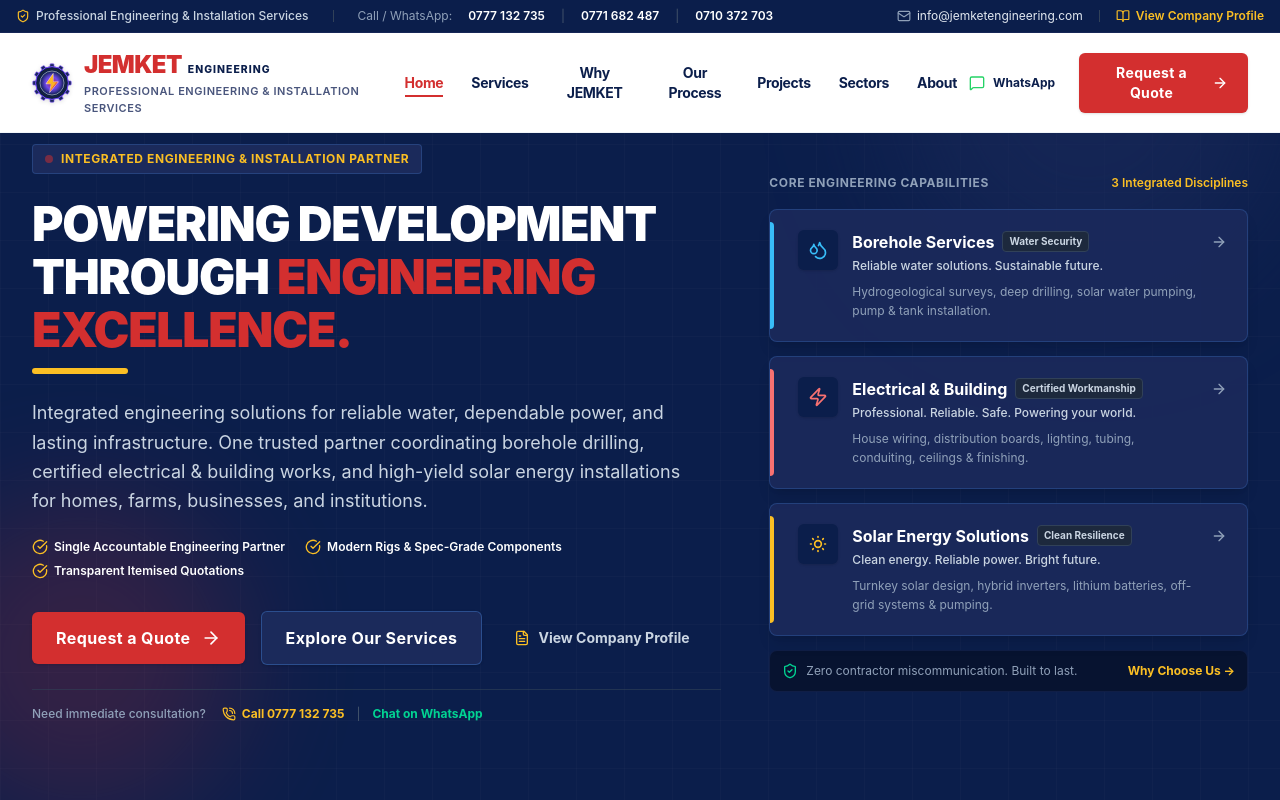
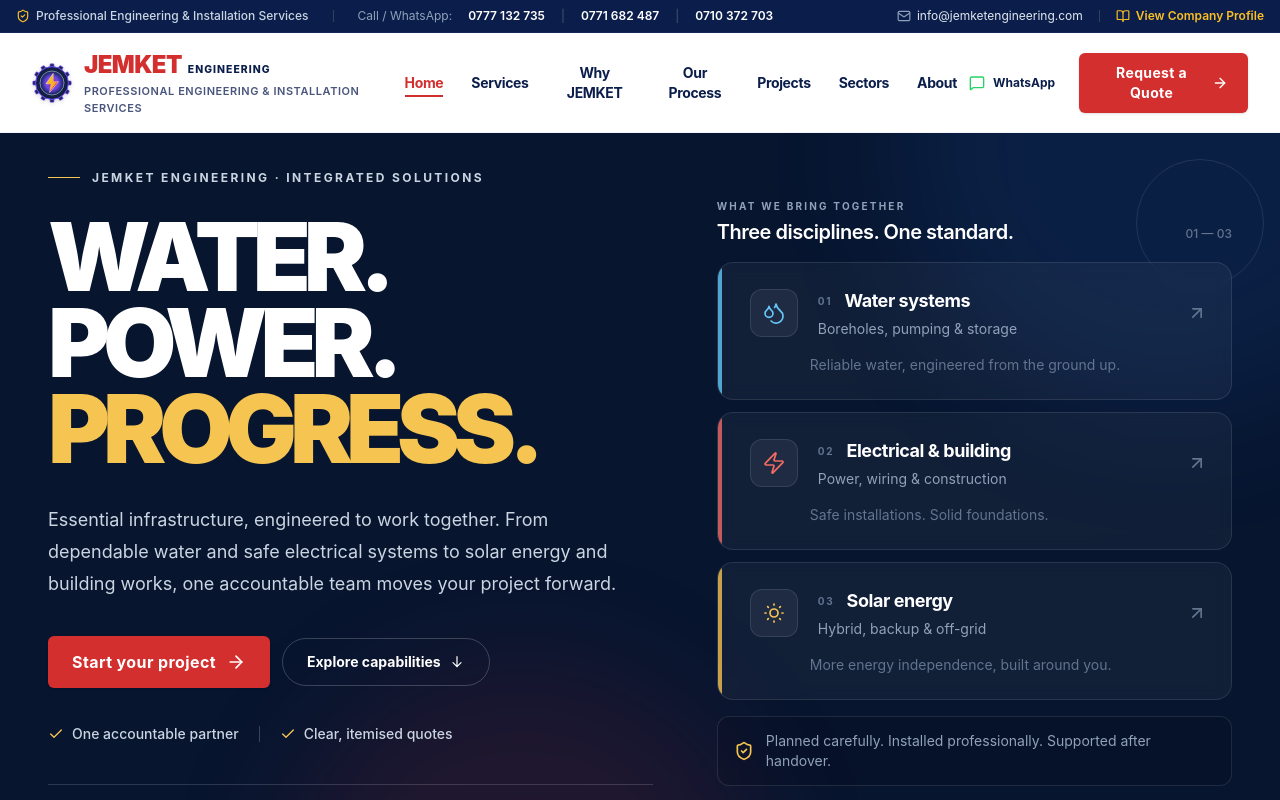
Before and after one commit to NateJ4y/Jemket, a React (Vite) app: page / in a window 1280 px wide. Shown: the top 800 px of the page. Built offline with nearby package versions, Linux system fonts and the light colour scheme.

Commit message:
Redesign Jemket hero with premium editorial layout

```diff
--- a/src/components/sections/HeroSection.tsx
+++ b/src/components/sections/HeroSection.tsx
@@ -5,10 +5,11 @@
   Zap,
   SunMedium,
   ArrowRight,
+  ArrowUpRight,
   ShieldCheck,
   PhoneCall,
-  CheckCircle,
   FileText,
+  Check,
 } from 'lucide-react';
 import { Button } from '../common/Button';
 import { ContactService } from '../../services/ContactService';
@@ -31,261 +32,207 @@
   const divisions = [
     {
       id: 'borehole' as const,
+      number: '01',
       icon: Droplets,
-      title: 'Borehole Services',
-      subtitle: 'Reliable water solutions. Sustainable future.',
-      summary: 'Hydrogeological surveys, deep drilling, solar water pumping, pump & tank installation.',
-      accentColor: '#38BDF8',
-      tag: 'Water Security',
+      title: 'Water systems',
+      subtitle: 'Boreholes, pumping & storage',
+      accent: '#65C7F7',
+      detail: 'Reliable water, engineered from the ground up.',
     },
     {
       id: 'electrical-building' as const,
+      number: '02',
       icon: Zap,
-      title: 'Electrical & Building',
-      subtitle: 'Professional. Reliable. Safe. Powering your world.',
-      summary: 'House wiring, distribution boards, lighting, tubing, conduiting, ceilings & finishing.',
-      accentColor: '#F87171',
-      tag: 'Certified Workmanship',
+      title: 'Electrical & building',
+      subtitle: 'Power, wiring & construction',
+      accent: '#F36B63',
+      detail: 'Safe installations. Solid foundations.',
     },
     {
       id: 'solar' as const,
+      number: '03',
       icon: SunMedium,
-      title: 'Solar Energy Solutions',
-      subtitle: 'Clean energy. Reliable power. Bright future.',
-      summary: 'Turnkey solar design, hybrid inverters, lithium batteries, off-grid systems & pumping.',
-      accentColor: '#FBBF24',
-      tag: 'Clean Resilience',
+      title: 'Solar energy',
+      subtitle: 'Hybrid, backup & off-grid',
+      accent: '#F5C451',
+      detail: 'More energy independence, built around you.',
     },
   ];
 
   return (
     <section
       id="hero"
-      className="relative pt-28 pb-16 md:pt-36 md:pb-24 overflow-hidden bg-[#0B1E4B] text-white"
+      className="jemket-hero relative isolate overflow-hidden bg-[#07152F] text-white pt-36 pb-16 sm:pt-40 md:pb-24"
     >
-      {/* Precision Engineering Geometric Background */}
-      <div className="absolute inset-0 pointer-events-none opacity-20">
-        <svg className="w-full h-full" xmlns="http://www.w3.org/2000/svg">
-          <defs>
-            <pattern id="grid-pattern" width="48" height="48" patternUnits="userSpaceOnUse">
-              <path d="M 48 0 L 0 0 0 48" fill="none" stroke="#FFFFFF" strokeWidth="0.5" strokeOpacity="0.4" />
-            </pattern>
-          </defs>
-          <rect width="100%" height="100%" fill="url(#grid-pattern)" />
-        </svg>
-      </div>
+      <div className="hero-grid absolute inset-0 pointer-events-none" aria-hidden="true" />
+      <div className="absolute -right-40 -top-32 h-[34rem] w-[34rem] rounded-full bg-blue-500/10 blur-3xl pointer-events-none" />
+      <div className="absolute -bottom-56 left-[22%] h-[30rem] w-[30rem] rounded-full bg-red-500/10 blur-3xl pointer-events-none" />
+      <div className="absolute left-0 top-0 h-1 w-1/3 bg-[#E84A4A]" />
+      <div className="absolute left-1/3 top-0 h-1 w-1/6 bg-[#F5C451]" />
 
-      {/* Dynamic Angular Architectural Accents (Matches JEMKET Brochure Geometry) */}
-      <div className="absolute -top-24 right-0 w-96 h-96 bg-[#1B2A5B] rounded-full blur-3xl opacity-60 pointer-events-none" />
-      <div className="absolute bottom-0 -left-20 w-80 h-80 bg-[#D32F2F] rounded-full blur-3xl opacity-20 pointer-events-none" />
-
-      {/* Yellow Wedge Accent line */}
-      <div className="absolute top-0 right-1/4 w-32 h-2 bg-[#FBBF24] hidden md:block" />
-
-      <div className="relative max-w-7xl mx-auto px-4 sm:px-6 lg:px-8">
-        <div className="grid grid-cols-1 lg:grid-cols-12 gap-12 items-center">
-
-          {/* Main Hero Editorial Column (Left 7 Cols) */}
-          <div className="lg:col-span-7 space-y-6">
-
-            {/* Eyebrow Label */}
+      <div className="relative mx-auto max-w-[1400px] px-5 sm:px-8 lg:px-12">
+        <div className="grid items-center gap-14 lg:grid-cols-[1.08fr_0.92fr] lg:gap-16">
+          <div className="max-w-3xl">
             <motion.div
-              initial={{ opacity: 0, y: -10 }}
+              initial={{ opacity: 0, y: 14 }}
               animate={{ opacity: 1, y: 0 }}
-              transition={{ duration: 0.4 }}
-              className="inline-flex items-center gap-2 px-3 py-1.5 rounded bg-[#1B2A5B] border border-blue-400/20 text-xs font-bold uppercase tracking-wider text-[#FBBF24]"
+              transition={{ duration: 0.55, ease: 'easeOut' }}
+              className="mb-7 inline-flex items-center gap-3 text-[11px] font-bold uppercase tracking-[0.2em] text-slate-300 sm:text-xs"
             >
-              <span className="w-2 h-2 rounded-full bg-[#D32F2F] animate-pulse" />
-              <span>Integrated Engineering &amp; Installation Partner</span>
+              <span className="h-px w-8 bg-[#F5C451]" />
+              JEMKET Engineering · Integrated solutions
             </motion.div>
 
-            {/* Core Master Headline */}
-            <motion.div
-              initial={{ opacity: 0, y: 15 }}
+            <motion.h1
+              initial={{ opacity: 0, y: 22 }}
               animate={{ opacity: 1, y: 0 }}
-              transition={{ duration: 0.5, delay: 0.1 }}
-              className="space-y-2"
+              transition={{ duration: 0.65, delay: 0.08, ease: 'easeOut' }}
+              className="max-w-4xl text-[clamp(3.25rem,7.4vw,7.2rem)] font-black leading-[0.91] tracking-[-0.075em] text-white"
             >
-              <h1 className="text-3xl sm:text-4xl md:text-5xl lg:text-5xl font-black tracking-tight leading-[1.1] uppercase text-white">
-                POWERING DEVELOPMENT THROUGH{' '}
-                <span className="text-[#D32F2F] block sm:inline">ENGINEERING EXCELLENCE.</span>
-              </h1>
-              <div className="h-1.5 w-24 bg-[#FBBF24] rounded-sm mt-3" />
-            </motion.div>
+              WATER.
+              <br />
+              POWER.
+              <br />
+              <span className="text-[#F5C451]">PROGRESS.</span>
+            </motion.h1>
 
-            {/* Supporting Headline / Intro Copy */}
             <motion.p
-              initial={{ opacity: 0, y: 15 }}
+              initial={{ opacity: 0, y: 18 }}
               animate={{ opacity: 1, y: 0 }}
-              transition={{ duration: 0.5, delay: 0.2 }}
-              className="text-base sm:text-lg text-slate-300 max-w-2xl leading-relaxed font-normal"
+              transition={{ duration: 0.6, delay: 0.2, ease: 'easeOut' }}
+              className="mt-8 max-w-xl text-base leading-7 text-slate-300 sm:text-lg sm:leading-8"
             >
-              Integrated engineering solutions for reliable water, dependable power, and lasting infrastructure.
-              One trusted partner coordinating borehole drilling, certified electrical &amp; building works,
-              and high-yield solar energy installations for homes, farms, businesses, and institutions.
+              Essential infrastructure, engineered to work together. From dependable water and safe electrical systems to solar energy and building works, one accountable team moves your project forward.
             </motion.p>
 
-            {/* Credibility Bullet Strip */}
             <motion.div
-              initial={{ opacity: 0, y: 10 }}
+              initial={{ opacity: 0, y: 16 }}
               animate={{ opacity: 1, y: 0 }}
-              transition={{ duration: 0.4, delay: 0.25 }}
-              className="flex flex-wrap gap-y-2 gap-x-5 text-xs text-slate-300 font-semibold"
-            >
-              <span className="flex items-center gap-1.5 text-white">
-                <CheckCircle className="w-4 h-4 text-[#FBBF24]" />
-                <span>Single Accountable Engineering Partner</span>
-              </span>
-              <span className="flex items-center gap-1.5 text-white">
-                <CheckCircle className="w-4 h-4 text-[#FBBF24]" />
-                <span>Modern Rigs &amp; Spec-Grade Components</span>
-              </span>
-              <span className="flex items-center gap-1.5 text-white">
-                <CheckCircle className="w-4 h-4 text-[#FBBF24]" />
-                <span>Transparent Itemised Quotations</span>
-              </span>
-            </motion.div>
-
-            {/* Hero CTAs */}
-            <motion.div
-              initial={{ opacity: 0, y: 15 }}
-              animate={{ opacity: 1, y: 0 }}
-              transition={{ duration: 0.5, delay: 0.3 }}
-              className="pt-2 flex flex-wrap items-center gap-3 sm:gap-4"
+              transition={{ duration: 0.55, delay: 0.28, ease: 'easeOut' }}
+              className="mt-9 flex flex-col gap-3 sm:flex-row sm:items-center"
             >
               <Button
                 variant="primary"
                 size="lg"
                 onClick={onOpenQuote}
-                icon={<ArrowRight className="w-5 h-5" />}
+                icon={<ArrowRight className="h-5 w-5" />}
               >
-                Request a Quote
+                Start your project
               </Button>
-
-              <Button
-                variant="secondary"
-                size="lg"
+              <button
                 onClick={() => navController.scrollToSection('services')}
-                className="bg-[#1B2A5B] hover:bg-[#25376F] border border-blue-400/30 text-white"
+                className="group inline-flex min-h-12 items-center justify-center gap-2 rounded-full border border-white/20 px-6 py-3 text-sm font-bold text-white transition-all duration-300 hover:border-white/60 hover:bg-white/5 focus-visible:outline-none focus-visible:ring-2 focus-visible:ring-[#F5C451]"
               >
-                Explore Our Services
-              </Button>
-
-              <button
-                onClick={onOpenBrochure}
-                className="inline-flex items-center gap-2 px-4 py-3 text-xs sm:text-sm font-bold text-slate-300 hover:text-white transition-colors cursor-pointer"
-              >
-                <FileText className="w-4 h-4 text-[#FBBF24]" />
-                <span>View Company Profile</span>
+                Explore capabilities
+                <ArrowDownIcon />
               </button>
             </motion.div>
 
-            {/* Direct Calling & WhatsApp Touchpoint */}
             <motion.div
               initial={{ opacity: 0 }}
               animate={{ opacity: 1 }}
-              transition={{ duration: 0.5, delay: 0.4 }}
-              className="pt-4 border-t border-slate-700/60 flex flex-wrap items-center gap-4 text-xs"
+              transition={{ duration: 0.6, delay: 0.4 }}
+              className="mt-9 flex flex-wrap items-center gap-x-5 gap-y-3 text-xs font-medium text-slate-300 sm:text-sm"
             >
-              <span className="text-slate-400 font-medium">Need immediate consultation?</span>
-              <div className="flex items-center gap-3">
+              <span className="inline-flex items-center gap-2">
+                <Check className="h-4 w-4 text-[#F5C451]" /> One accountable partner
+              </span>
+              <span className="hidden h-4 w-px bg-white/20 sm:block" />
+              <span className="inline-flex items-center gap-2">
+                <Check className="h-4 w-4 text-[#F5C451]" /> Clear, itemised quotes
+              </span>
+            </motion.div>
+
+            <div className="mt-10 border-t border-white/15 pt-5">
+              <div className="flex flex-wrap items-center gap-x-4 gap-y-2 text-xs text-slate-400 sm:text-sm">
+                <span>Prefer to talk it through?</span>
                 <a
                   href={contactService.getTelUri('0777132735')}
-                  className="inline-flex items-center gap-1.5 text-[#FBBF24] hover:underline font-bold"
+                  className="inline-flex items-center gap-2 font-semibold text-white transition-colors hover:text-[#F5C451]"
                 >
-                  <PhoneCall className="w-3.5 h-3.5" />
-                  <span>Call 0777 132 735</span>
+                  <PhoneCall className="h-4 w-4" />
+                  0777 132 735
                 </a>
-                <span className="text-slate-600">|</span>
-                <a
-                  href={contactService.getWhatsAppUri()}
-                  target="_blank"
-                  rel="noopener noreferrer"
-                  className="inline-flex items-center gap-1.5 text-emerald-400 hover:underline font-bold"
+                <button
+                  onClick={onOpenBrochure}
+                  className="inline-flex items-center gap-2 font-semibold text-slate-300 transition-colors hover:text-white"
                 >
-                  <span>Chat on WhatsApp</span>
-                </a>
+                  <FileText className="h-4 w-4 text-[#F5C451]" />
+                  Company profile
+                  <ArrowUpRight className="h-3.5 w-3.5" />
+                </button>
               </div>
-            </motion.div>
-          </div>
-
-          {/* Three Core Division Cards (Right 5 Cols) */}
-          <div className="lg:col-span-5 space-y-3.5">
-            <div className="flex items-center justify-between pb-1">
-              <span className="text-xs font-bold uppercase tracking-wider text-slate-400">
-                Core Engineering Capabilities
-              </span>
-              <span className="text-xs font-semibold text-[#FBBF24]">3 Integrated Disciplines</span>
-            </div>
-
-            {divisions.map((div, index) => {
-              const Icon = div.icon;
-              return (
-                <motion.div
-                  key={div.id}
-                  initial={{ opacity: 0, x: 25 }}
-                  animate={{ opacity: 1, x: 0 }}
-                  transition={{ duration: 0.4, delay: 0.2 + index * 0.1 }}
-                  onClick={() => {
-                    onSelectDivision(div.id);
-                    navController.scrollToSection('services');
-                  }}
-                  className="group relative p-4 sm:p-5 rounded-lg bg-[#1B2A5B]/90 hover:bg-[#1F316C] border border-blue-400/20 hover:border-blue-400/50 transition-all duration-200 cursor-pointer shadow-lg hover:shadow-xl"
-                >
-                  {/* Subtle Accent Stripe on Left */}
-                  <div
-                    className="absolute left-0 top-3 bottom-3 w-1 rounded-r"
-                    style={{ backgroundColor: div.accentColor }}
-                  />
-
-                  <div className="flex items-start justify-between gap-3 pl-2">
-                    <div className="flex items-start gap-3.5">
-                      <div
-                        className="p-2.5 rounded-md text-white shrink-0 shadow-sm"
-                        style={{ backgroundColor: '#0B1E4B' }}
-                      >
-                        <Icon className="w-5 h-5" style={{ color: div.accentColor }} />
-                      </div>
-
-                      <div className="space-y-1">
-                        <div className="flex items-center gap-2">
-                          <h2 className="text-base font-bold text-white group-hover:text-[#FBBF24] transition-colors">
-                            {div.title}
-                          </h2>
-                          <span className="text-[10px] font-bold px-1.5 py-0.5 rounded bg-slate-800 text-slate-300 border border-slate-700">
-                            {div.tag}
-                          </span>
-                        </div>
-                        <p className="text-xs text-slate-300 font-medium">{div.subtitle}</p>
-                        <p className="text-xs text-slate-400 line-clamp-2 leading-relaxed pt-1">
-                          {div.summary}
-                        </p>
-                      </div>
-                    </div>
-
-                    <ArrowRight className="w-4 h-4 text-slate-400 group-hover:text-white group-hover:translate-x-1 transition-all shrink-0 mt-1" />
-                  </div>
-                </motion.div>
-              );
-            })}
-
-            {/* Quick Summary Banner */}
-            <div className="p-3 rounded-lg bg-[#071330] border border-blue-950/60 flex items-center justify-between text-xs text-slate-400">
-              <span className="flex items-center gap-2">
-                <ShieldCheck className="w-4 h-4 text-emerald-400 shrink-0" />
-                <span>Zero contractor miscommunication. Built to last.</span>
-              </span>
-              <button
-                onClick={() => navController.scrollToSection('why-us')}
-                className="text-xs text-[#FBBF24] hover:underline font-bold cursor-pointer shrink-0 ml-2"
-              >
-                Why Choose Us &rarr;
-              </button>
             </div>
           </div>
 
+          <motion.div
+            initial={{ opacity: 0, x: 24 }}
+            animate={{ opacity: 1, x: 0 }}
+            transition={{ duration: 0.7, delay: 0.16, ease: 'easeOut' }}
+            className="relative"
+          >
+            <div className="mb-4 flex items-end justify-between gap-4">
+              <div>
+                <p className="text-[10px] font-bold uppercase tracking-[0.22em] text-slate-400">What we bring together</p>
+                <p className="mt-1 text-lg font-semibold tracking-tight text-white sm:text-xl">Three disciplines. One standard.</p>
+              </div>
+              <span className="pb-1 text-xs font-medium text-slate-500">01 — 03</span>
+            </div>
+
+            <div className="space-y-3">
+              {divisions.map((division, index) => {
+                const Icon = division.icon;
+                return (
+                  <motion.button
+                    key={division.id}
+                    type="button"
+                    initial={{ opacity: 0, y: 16 }}
+                    animate={{ opacity: 1, y: 0 }}
+                    transition={{ duration: 0.45, delay: 0.28 + index * 0.1 }}
+                    onClick={() => {
+                      onSelectDivision(division.id);
+                      navController.scrollToSection('services');
+                    }}
+                    className="group relative w-full overflow-hidden rounded-2xl border border-white/10 bg-white/[0.045] p-5 text-left backdrop-blur-sm transition-all duration-300 hover:-translate-y-0.5 hover:border-white/25 hover:bg-white/[0.08] focus-visible:outline-none focus-visible:ring-2 focus-visible:ring-[#F5C451] sm:p-6"
+                  >
+                    <div className="absolute inset-y-0 left-0 w-1 opacity-80 transition-all duration-300 group-hover:w-1.5" style={{ backgroundColor: division.accent }} />
+                    <div className="flex items-center gap-4 pl-2 sm:gap-5">
+                      <div
+                        className="flex h-12 w-12 shrink-0 items-center justify-center rounded-xl border border-white/10 bg-white/[0.06]"
+                        style={{ color: division.accent }}
+                      >
+                        <Icon className="h-6 w-6" strokeWidth={1.7} />
+                      </div>
+                      <div className="min-w-0 flex-1">
+                        <div className="mb-1 flex flex-wrap items-center gap-x-3 gap-y-1">
+                          <span className="text-[10px] font-bold tracking-[0.18em] text-slate-500">{division.number}</span>
+                          <h2 className="text-base font-bold tracking-tight text-white sm:text-lg">{division.title}</h2>
+                        </div>
+                        <p className="text-xs leading-5 text-slate-400 sm:text-sm">{division.subtitle}</p>
+                      </div>
+                      <ArrowUpRight className="h-5 w-5 shrink-0 text-slate-500 transition-all duration-300 group-hover:-translate-y-0.5 group-hover:translate-x-0.5 group-hover:text-white" />
+                    </div>
+                    <p className="mt-4 pl-[4.25rem] text-xs text-slate-500 transition-colors group-hover:text-slate-300 sm:text-sm">{division.detail}</p>
+                  </motion.button>
+                );
+              })}
+            </div>
+
+            <div className="mt-4 flex items-center gap-3 rounded-xl border border-white/10 bg-black/10 px-4 py-3.5">
+              <ShieldCheck className="h-5 w-5 shrink-0 text-[#F5C451]" />
+              <p className="text-xs leading-5 text-slate-400 sm:text-sm">Planned carefully. Installed professionally. Supported after handover.</p>
+            </div>
+
+            <div className="pointer-events-none absolute -right-5 -top-8 -z-10 h-24 w-24 rounded-full border border-white/10 sm:-right-8 sm:-top-10 sm:h-32 sm:w-32" />
+          </motion.div>
         </div>
       </div>
     </section>
   );
 };
+
+const ArrowDownIcon: React.FC = () => (
+  <svg className="h-4 w-4 transition-transform duration-300 group-hover:translate-y-0.5" viewBox="0 0 24 24" fill="none" aria-hidden="true">
+    <path d="M12 4v15m-6-6 6 6 6-6" stroke="currentColor" strokeWidth="1.8" strokeLinecap="round" strokeLinejoin="round" />
+  </svg>
+);
```
